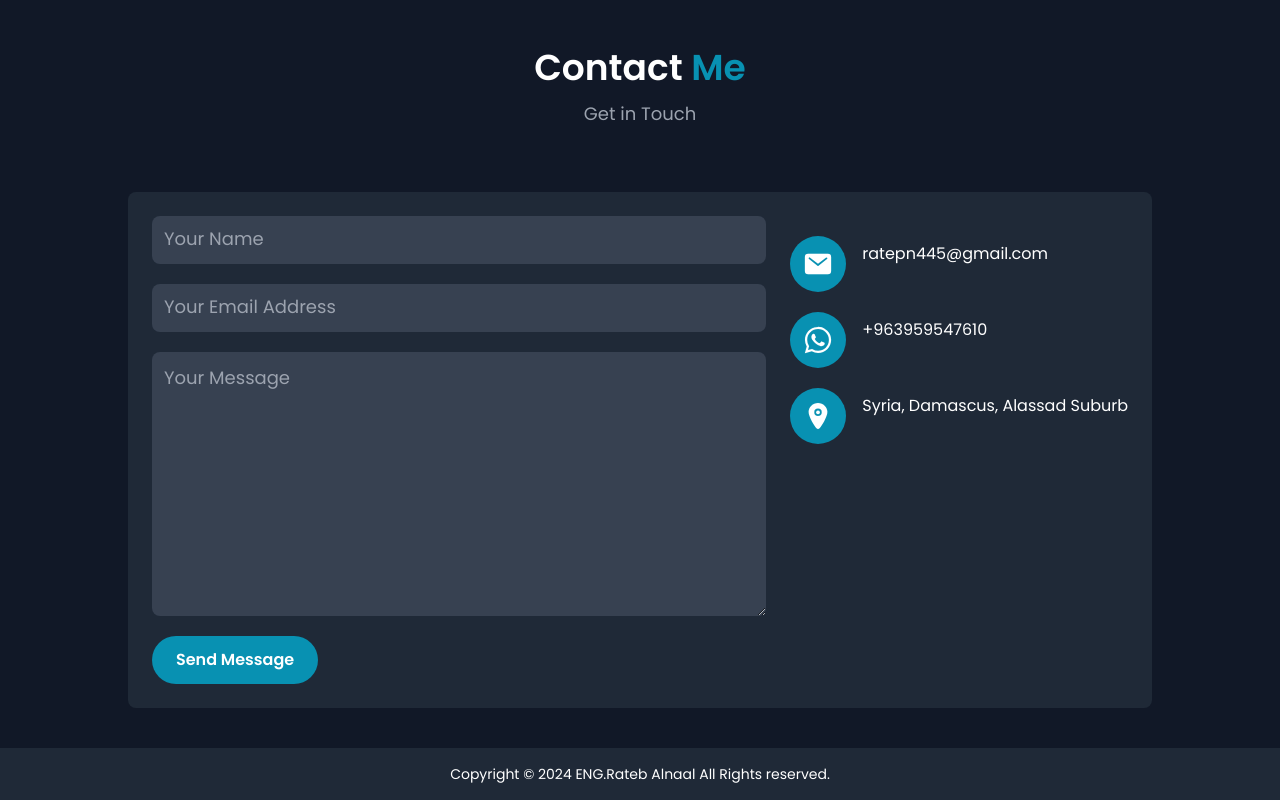
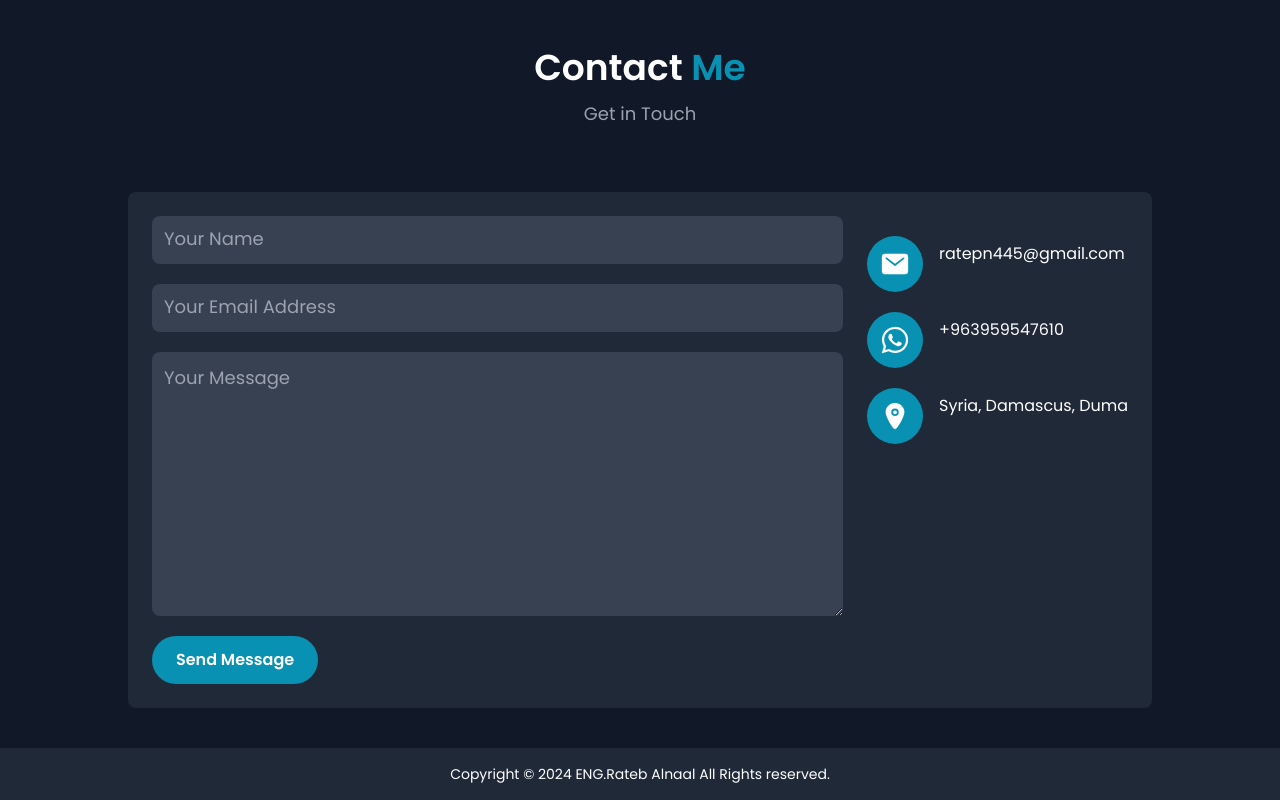
Before and after one commit to ratepnaal/React-Portfolio, a React (Create React App) app: page / in a window 1280 px wide. Shown: the part 3229-4029 px from the top of the page. Built offline with nearby package versions, Linux system fonts and the light colour scheme.

Commit message:
edit location

```diff
--- a/src/components/Contact.jsx
+++ b/src/components/Contact.jsx
@@ -4,7 +4,7 @@ const Contact = () => {
   const contact_info = [
     { logo: "mail", text: "ratepn445@gmail.com", link: "mailto:ratepn445@gmail.com" },
     { logo: "logo-whatsapp", text: "+963959547610", link: "https://wa.me/963959547610" },
-    { logo: "location", text: "Syria, Damascus, Alassad Suburb", link: "https://www.google.com/maps/place/Alassad+Suburb,+Damascus,+Syria" },
+    { logo: "location", text: "Syria, Damascus, Duma", link: "https://maps.app.goo.gl/Qw77wGciHk3GYkhM7" },
   ];
 
   const [formData, setFormData] = useState({
```
